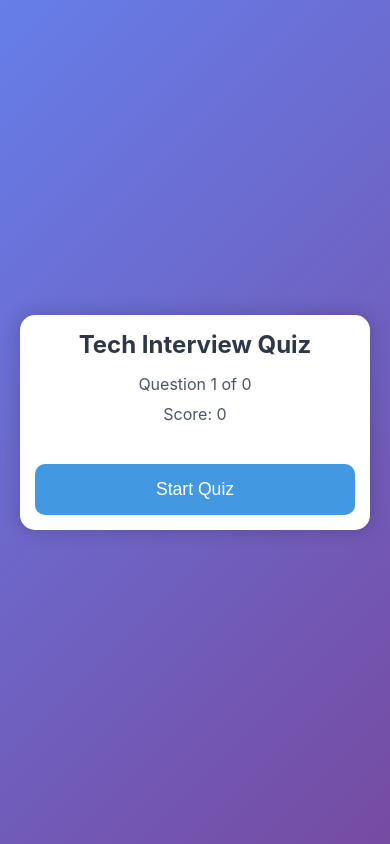
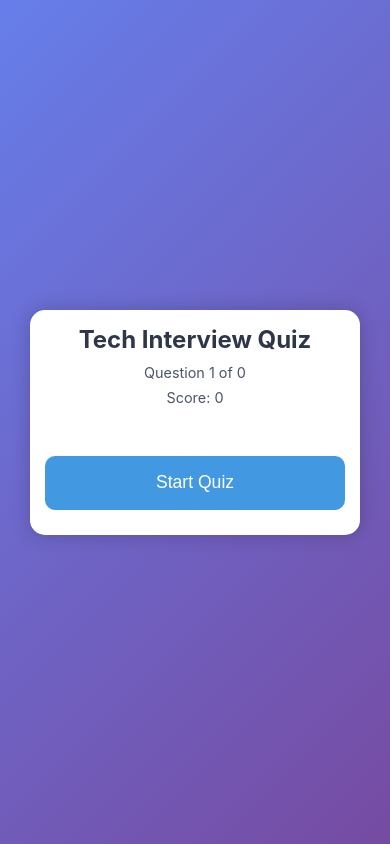
Before and after one commit to aleber123/quiz, a plain HTML site: page index.html in a window 390 px wide. Drawn offline with Linux system fonts and the light colour scheme.

Commit message:
Enhance mobile experience with touch-friendly styles

```diff
--- a/styles.css
+++ b/styles.css
@@ -106,17 +106,38 @@ body {
 @media (max-width: 480px) {
     .quiz-container {
         padding: 15px;
+        margin: 10px;
+        width: calc(100% - 20px);
+        max-width: none;
     }
 
     .quiz-header h1 {
         font-size: 1.5rem;
+        margin-bottom: 10px;
     }
 
     #question-text {
         font-size: 1.1rem;
+        line-height: 1.4;
     }
 
     .answer-btn {
-        padding: 12px;
+        padding: 15px;
+        margin: 5px 0;
+        min-height: 60px;
+        font-size: 1rem;
+        touch-action: manipulation;
+        -webkit-tap-highlight-color: transparent;
+    }
+
+    .control-btn {
+        padding: 16px;
+        margin: 10px 0;
+        min-height: 54px;
+    }
+
+    #progress, #score-display {
+        font-size: 0.9rem;
+        margin: 8px 0;
     }
 }
```
